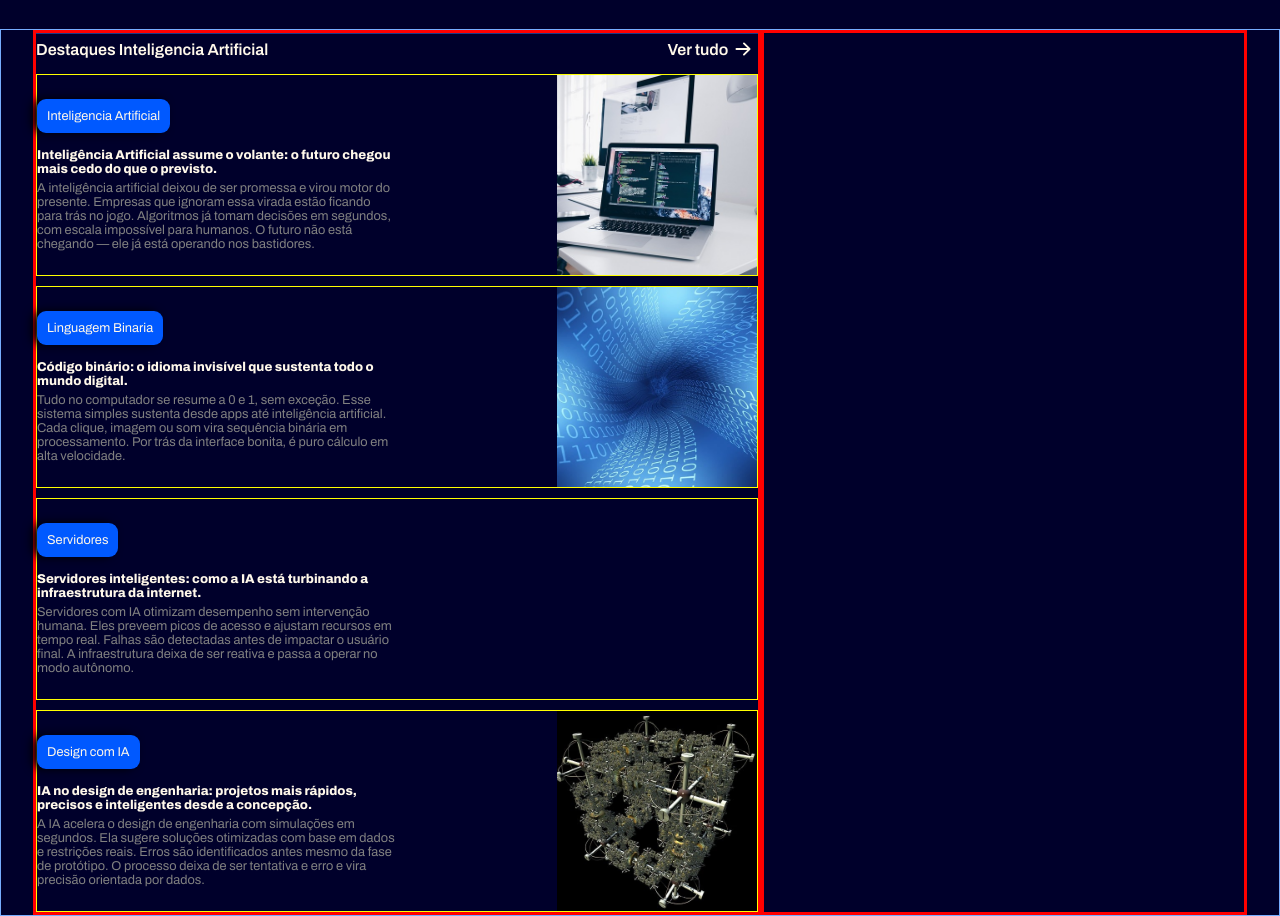
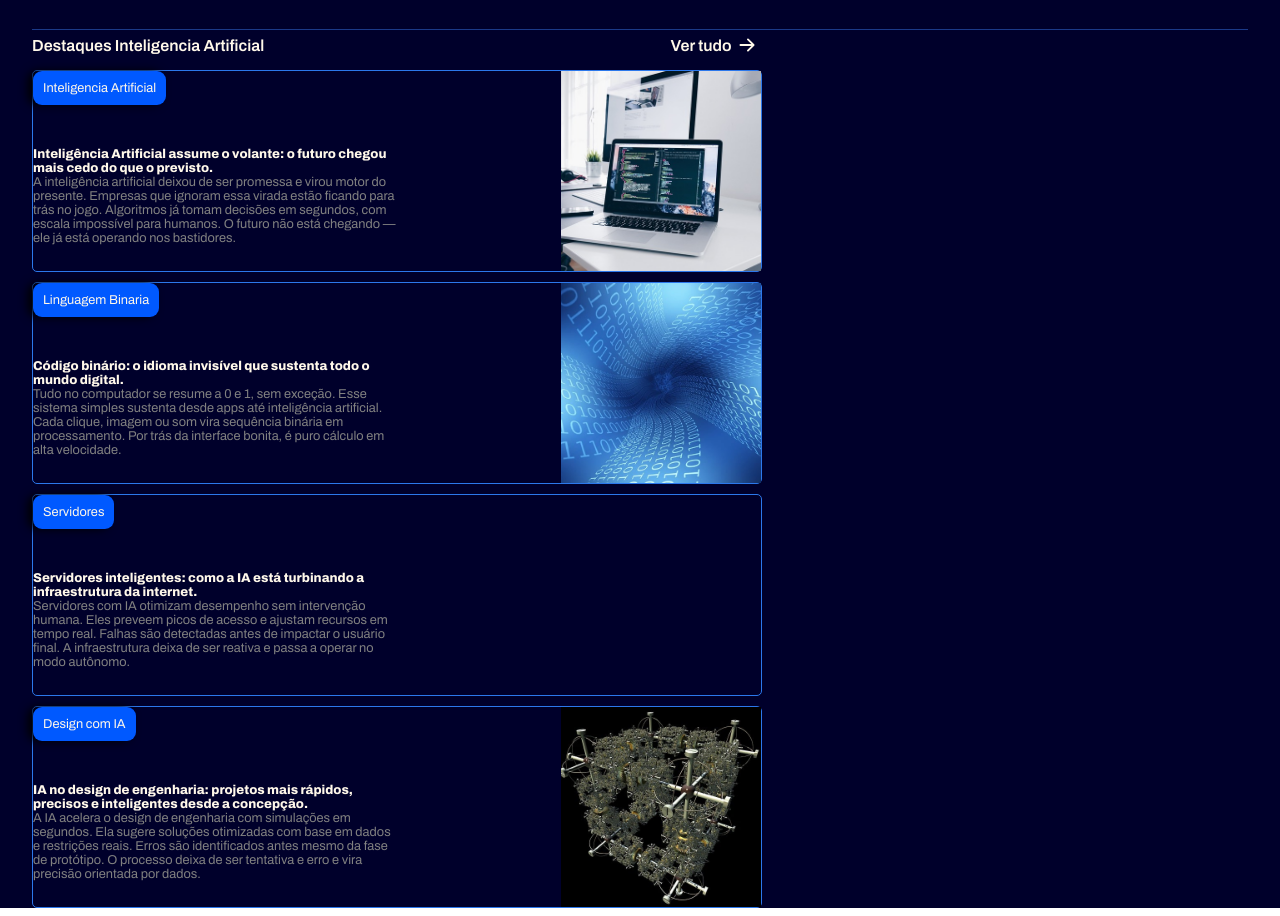
Before and after one commit to Luxca23/projeto_portal, a plain HTML site: page index.html in a window 1280 px wide. Shown: the part 1254-2170 px from the top of the page. Drawn offline with Linux system fonts and the light colour scheme.

Commit message:
area IA resolvida

```diff
--- a/css/style.css
+++ b/css/style.css
@@ -174,6 +174,7 @@
 
 .IAvistas .caixaria .textomateria{
     width:50%;
+    height: 100%;
     font-family: "Archivo";
     font-size: 0.8rem;
     color: var(--cor-font-branco);
@@ -187,7 +188,17 @@
 }
 
 .IAvistas .caixaria .textomateria .textoMateria2{
-    color:gray
+    color:gray;
+    height:auto
+}
+
+.IAvistas .caixaria .textomateria .caixaStart{
+    /* background-color: brown; */
+    width:auto;
+    height:100%;
+    display: flex;
+    flex-direction: column;
+    justify-content: center;
 }
 
 .area1 .imagens:nth-child(1){
@@ -306,13 +317,13 @@
     height:auto;
     background-color: var(--cor-header);
     padding: 0 var(--medidas-laterais);
-    border: 1px solid var(--cor-font-header2);
+    /* border-top: 1px solid var(--cor-font-header2); */
     display: grid;
     grid-template-columns: 1.5fr 1fr;
 }
 
 .container3 .IAvistas, .container3 .infoextra{
-    border:3px solid red;
+    border-top:1px solid var(--cor-borda)
 }
 
 .container3 .IAvistas{
@@ -324,10 +335,12 @@
 
 .container3 .IAvistas .areaborda2{
     gap:0;
+    border-top: none;
 }
 
 .container3 .IAvistas .caixaria{
-    border:1px solid yellow;
+    border:1px solid var(--cor-font-header);
+    border-radius: 5px;
     display: flex;
     /* flex-direction: column; */
     justify-content: space-between;
--- a/index.html
+++ b/index.html
@@ -183,6 +183,7 @@
             <div class="caixaria">
                 <div class="textomateria">
                     <p class="topicocard">Inteligencia Artificial</p>
+                    <div class="caixaStart">
                         <p class="titulos">
                             Inteligência Artificial assume o volante: o futuro chegou mais cedo do que o previsto.
                         </p>
@@ -193,6 +194,7 @@
                             O futuro não está chegando — ele já está operando nos bastidores.
                         </p>
                     </div>
+                </div>
                 <div class="imagemmateria1">
 
                 </div>
@@ -200,6 +202,7 @@
             <div class="caixaria">
                 <div class="textomateria">
                     <p class="topicocard">Linguagem Binaria</p>
+                    <div class="caixaStart">
                         <p class="titulos">
                             Código binário: o idioma invisível que sustenta todo o mundo digital.
                         </p>
@@ -210,6 +213,7 @@
                             Por trás da interface bonita, é puro cálculo em alta velocidade.
                         </p>
                     </div>
+                </div>
                 <div class="imagemmateria2">
 
                 </div>
@@ -217,6 +221,7 @@
             <div class="caixaria">
                 <div class="textomateria">
                     <p class="topicocard">Servidores</p>
+                    <div class="caixaStart">
                         <p class="titulos">
                             Servidores inteligentes: como a IA está turbinando a infraestrutura da internet.
                         </p>
@@ -227,6 +232,7 @@
                             A infraestrutura deixa de ser reativa e passa a operar no modo autônomo.
                         </p>
                     </div>
+                </div>
                 <div class="imagemmateria3">
 
                 </div>
@@ -234,6 +240,7 @@
             <div class="caixaria">
                 <div class="textomateria">
                     <p class="topicocard">Design com IA</p>
+                    <div class="caixaStart">
                         <p class="titulos">
                             IA no design de engenharia: projetos mais rápidos, precisos e inteligentes desde a concepção.
                         </p>
@@ -243,6 +250,7 @@
                             Erros são identificados antes mesmo da fase de protótipo.
                             O processo deixa de ser tentativa e erro e vira precisão orientada por dados.
                         </p>
+                    </div>
                 </div>
                 <div class="imagemmateria4">
 
```
Lines whose indentation alone changed are shown as unchanged.
